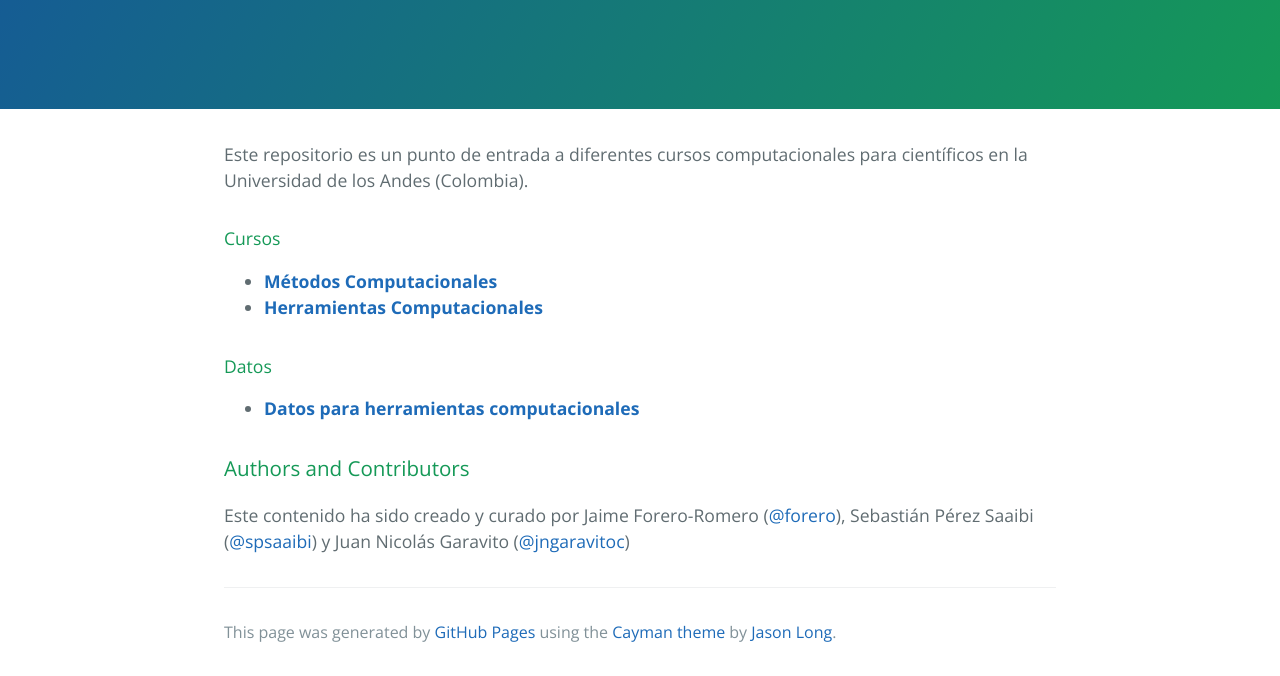
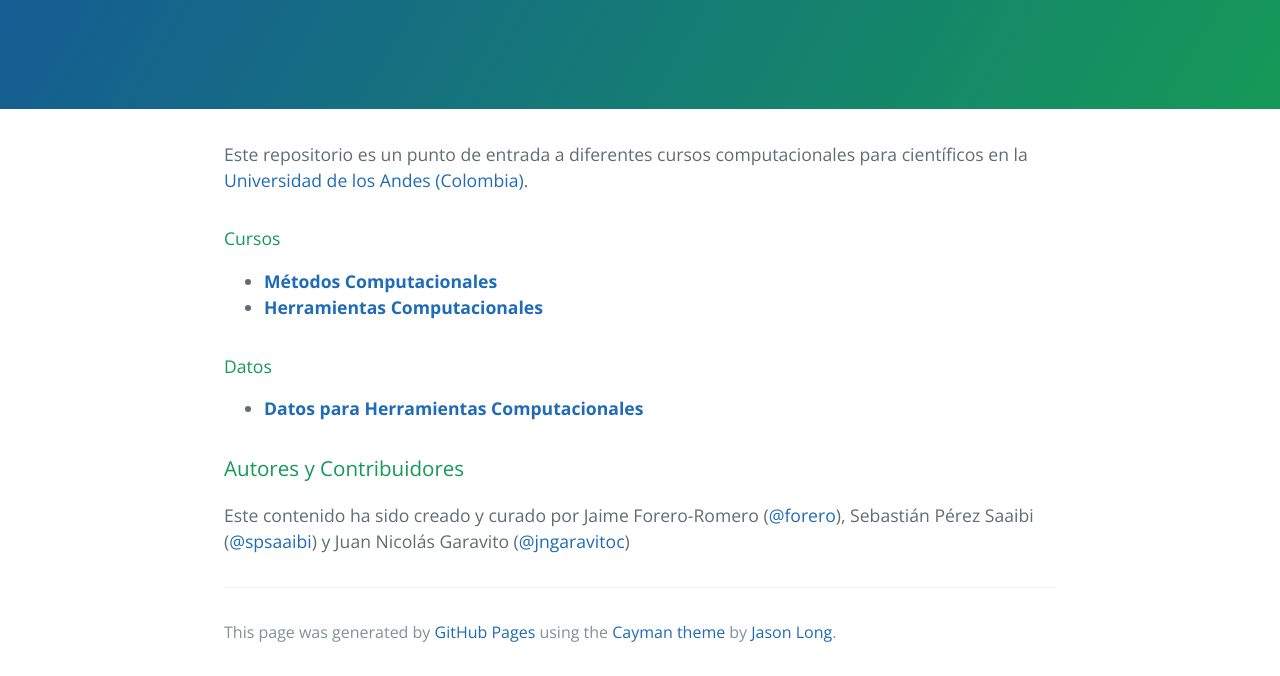
Before and after one commit to CienciasComputacionalesUniandes/cicompuniandes.github.io, a plain HTML site: page index.html in a window 1280 px wide. Shown: the part 208-884 px from the top of the page. Drawn offline with nearby package versions, Linux system fonts and the light colour scheme.

Commit message:
Replace master branch with page content via GitHub

```diff
--- a/index.html
+++ b/index.html
@@ -16,25 +16,25 @@
     </section>
 
     <section class="main-content">
-      <p>Este repositorio es un punto de entrada a diferentes cursos computacionales para científicos en la Universidad de los Andes (Colombia).</p>
+      <p>Este repositorio es un punto de entrada a diferentes cursos computacionales para científicos en la <a href="http://www.uniandes.edu.co">Universidad de los Andes (Colombia)</a>.</p>
 
 <h4>
 <a id="cursos" class="anchor" href="#cursos" aria-hidden="true"><span class="octicon octicon-link"></span></a>Cursos</h4>
 
 <ul>
-<li><a href="http://computocienciasuniandes.github.io/MetodosComputacionales"><strong>Métodos Computacionales</strong></a></li>
-<li><a href="https://github.com/computocienciasuniandes/HerramientasComputacionales"><strong>Herramientas Computacionales</strong></a></li>
+<li><a href="https://github.com/ComputoCienciasUniandes/MetodosComputacionales"><strong>Métodos Computacionales</strong></a></li>
+<li><a href="https://github.com/ComputoCienciasUniandes/HerramientasComputacionales"><strong>Herramientas Computacionales</strong></a></li>
 </ul>
 
 <h4>
 <a id="datos" class="anchor" href="#datos" aria-hidden="true"><span class="octicon octicon-link"></span></a>Datos</h4>
 
 <ul>
-<li><a href="https://github.com/computocienciasuniandes/HerramientasComputacionalesDatos"><strong>Datos para herramientas computacionales</strong></a></li>
+<li><a href="https://github.com/ComputoCienciasUniandes/HerramientasComputacionalesDatos"><strong>Datos para Herramientas Computacionales</strong></a></li>
 </ul>
 
 <h3>
-<a id="authors-and-contributors" class="anchor" href="#authors-and-contributors" aria-hidden="true"><span class="octicon octicon-link"></span></a>Authors and Contributors</h3>
+<a id="autores-y-contribuidores" class="anchor" href="#autores-y-contribuidores" aria-hidden="true"><span class="octicon octicon-link"></span></a>Autores y Contribuidores</h3>
 
 <p>Este contenido ha sido creado y curado por Jaime Forero-Romero (<a href="https://github.com/forero" class="user-mention">@forero</a>), Sebastián Pérez Saaibi (<a href="https://github.com/spsaaibi" class="user-mention">@spsaaibi</a>) y Juan Nicolás Garavito (<a href="https://github.com/jngaravitoc" class="user-mention">@jngaravitoc</a>)</p>
 
--- a/params.json
+++ b/params.json
@@ -1 +1 @@
-{"name":"Cursos Computacionales para Ciencias","tagline":"Universidad de los Andes, Bogotá, Colombia","body":"Este repositorio es un punto de entrada a diferentes cursos computacionales para científicos en la Universidad de los Andes (Colombia).\r\n\r\n#### Cursos\r\n\r\n- [**Métodos Computacionales**](http://computocienciasuniandes.github.io/MetodosComputacionales)\r\n- [**Herramientas Computacionales**](https://github.com/computocienciasuniandes/HerramientasComputacionales)\r\n\r\n#### Datos\r\n\r\n- [**Datos para herramientas computacionales**](https://github.com/computocienciasuniandes/HerramientasComputacionalesDatos)\r\n\r\n\r\n### Authors and Contributors\r\n\r\nEste contenido ha sido creado y curado por Jaime Forero-Romero (@forero), Sebastián Pérez Saaibi (@spsaaibi) y Juan Nicolás Garavito (@jngaravitoc)","google":"","note":"Don't delete this file! It's used internally to help with page regeneration."}
+{"name":"Cursos Computacionales para Ciencias","tagline":"Universidad de los Andes, Bogotá, Colombia","body":"Este repositorio es un punto de entrada a diferentes cursos computacionales para científicos en la [Universidad de los Andes (Colombia)](http://www.uniandes.edu.co).\r\n\r\n#### Cursos\r\n\r\n- [**Métodos Computacionales**](https://github.com/ComputoCienciasUniandes/MetodosComputacionales)\r\n- [**Herramientas Computacionales**](https://github.com/ComputoCienciasUniandes/HerramientasComputacionales)\r\n\r\n#### Datos\r\n\r\n- [**Datos para Herramientas Computacionales**](https://github.com/ComputoCienciasUniandes/HerramientasComputacionalesDatos)\r\n\r\n\r\n### Autores y Contribuidores\r\n\r\nEste contenido ha sido creado y curado por Jaime Forero-Romero (@forero), Sebastián Pérez Saaibi (@spsaaibi) y Juan Nicolás Garavito (@jngaravitoc)","google":"","note":"Don't delete this file! It's used internally to help with page regeneration."}
```
